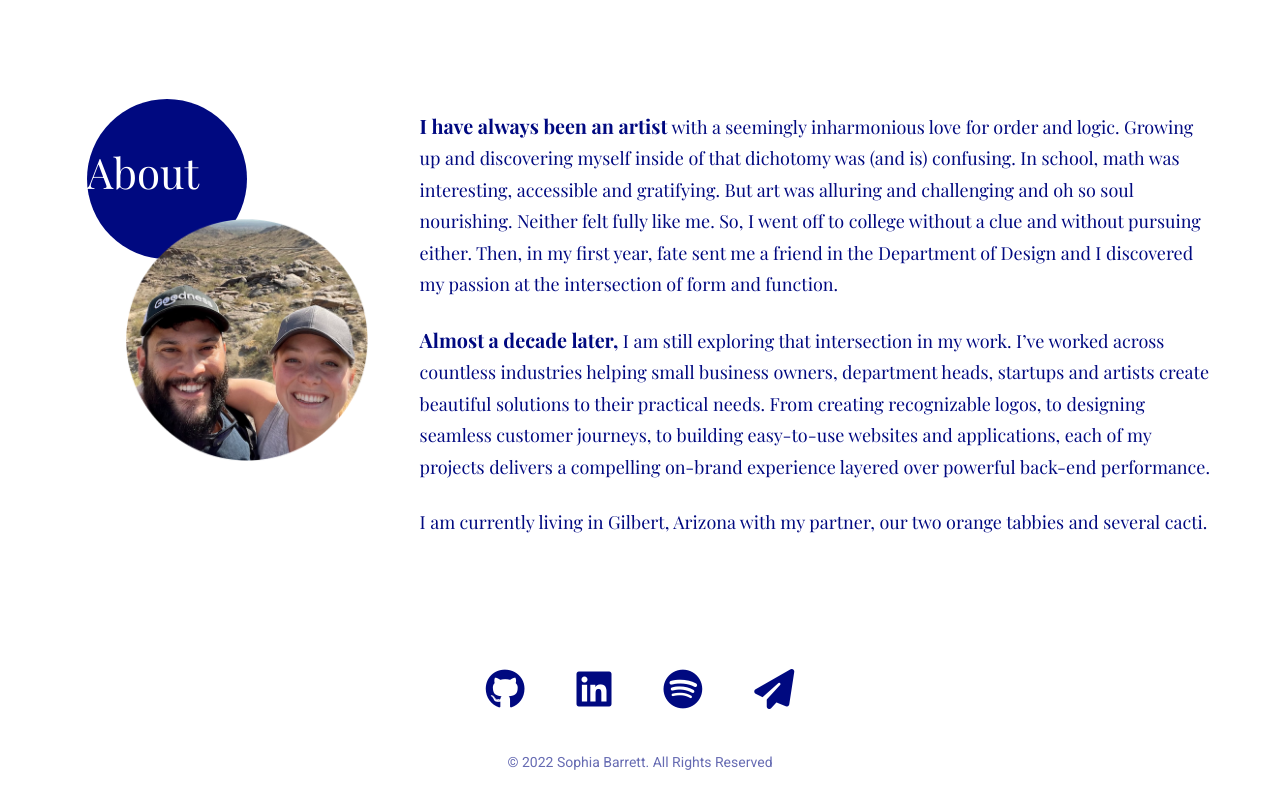
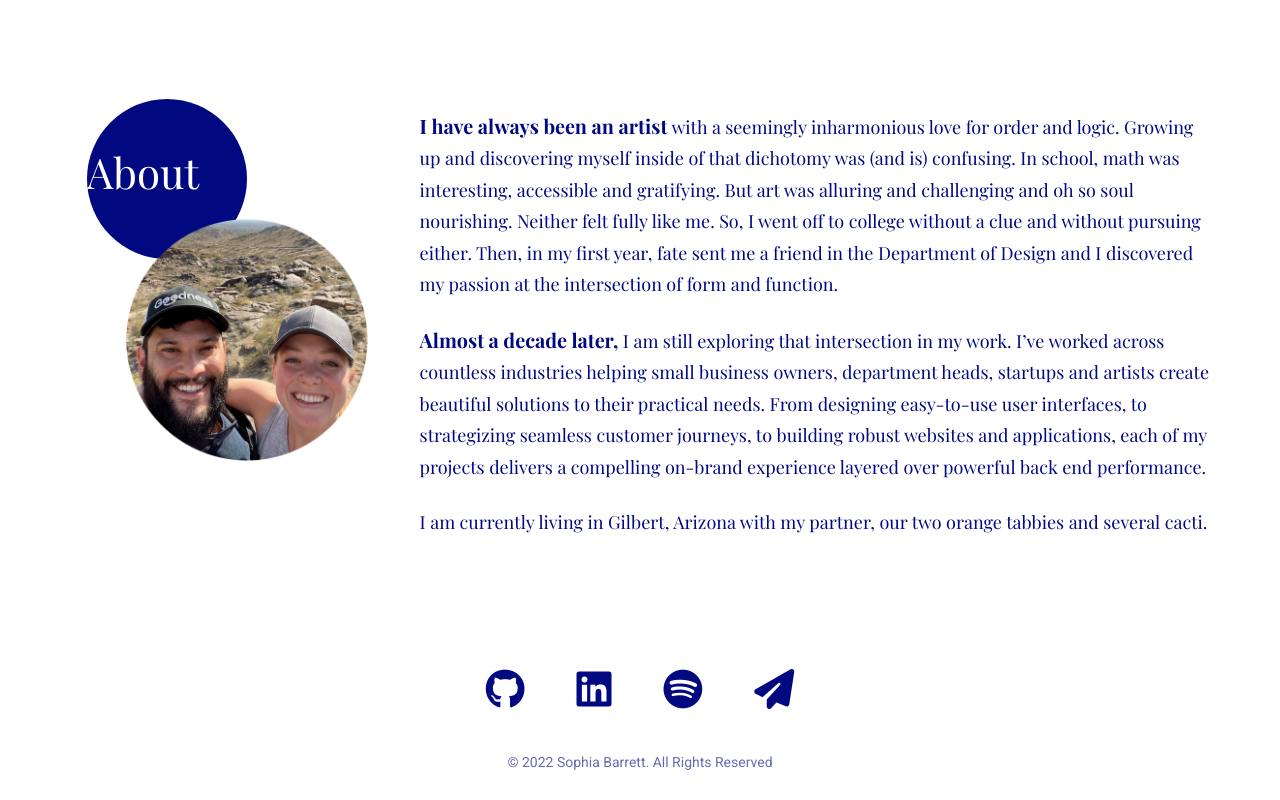
Before and after one commit to sophiabarrett/sophiabarrett.co, a React (Create React App) app: page / in a window 1280 px wide. Shown: the part 596-1396 px from the top of the page. Built offline with nearby package versions, Linux system fonts and the light colour scheme; a web font is replaced by a local one.

Commit message:
small fixeson about and portfolio compontents

```diff
--- a/src/components/About/index.js
+++ b/src/components/About/index.js
@@ -39,10 +39,10 @@ function About() {
             still exploring that intersection in my work. I’ve worked across
             countless industries helping small business owners, department
             heads, startups and artists create beautiful solutions to their
-            practical needs. From creating recognizable logos, to designing
-            seamless customer journeys, to building easy-to-use websites and
-            applications, each of my projects delivers a compelling on-brand
-            experience layered over powerful back-end performance.
+            practical needs. From designing easy-to-use user interfaces, to
+            strategizing seamless customer journeys, to building robust websites
+            and applications, each of my projects delivers a compelling on-brand
+            experience layered over powerful back end performance.
           </p>
           <p>
             I am currently living in Gilbert, Arizona with my partner, our two
--- a/src/index.css
+++ b/src/index.css
@@ -284,6 +284,10 @@ main section .paragraph-start {
   padding: .5em 0;
 }
 
+#portfolio .button {
+  margin-right: 10px;
+}
+
 /* Contact Content Styles */
 #contact {
   display: flex;
```
